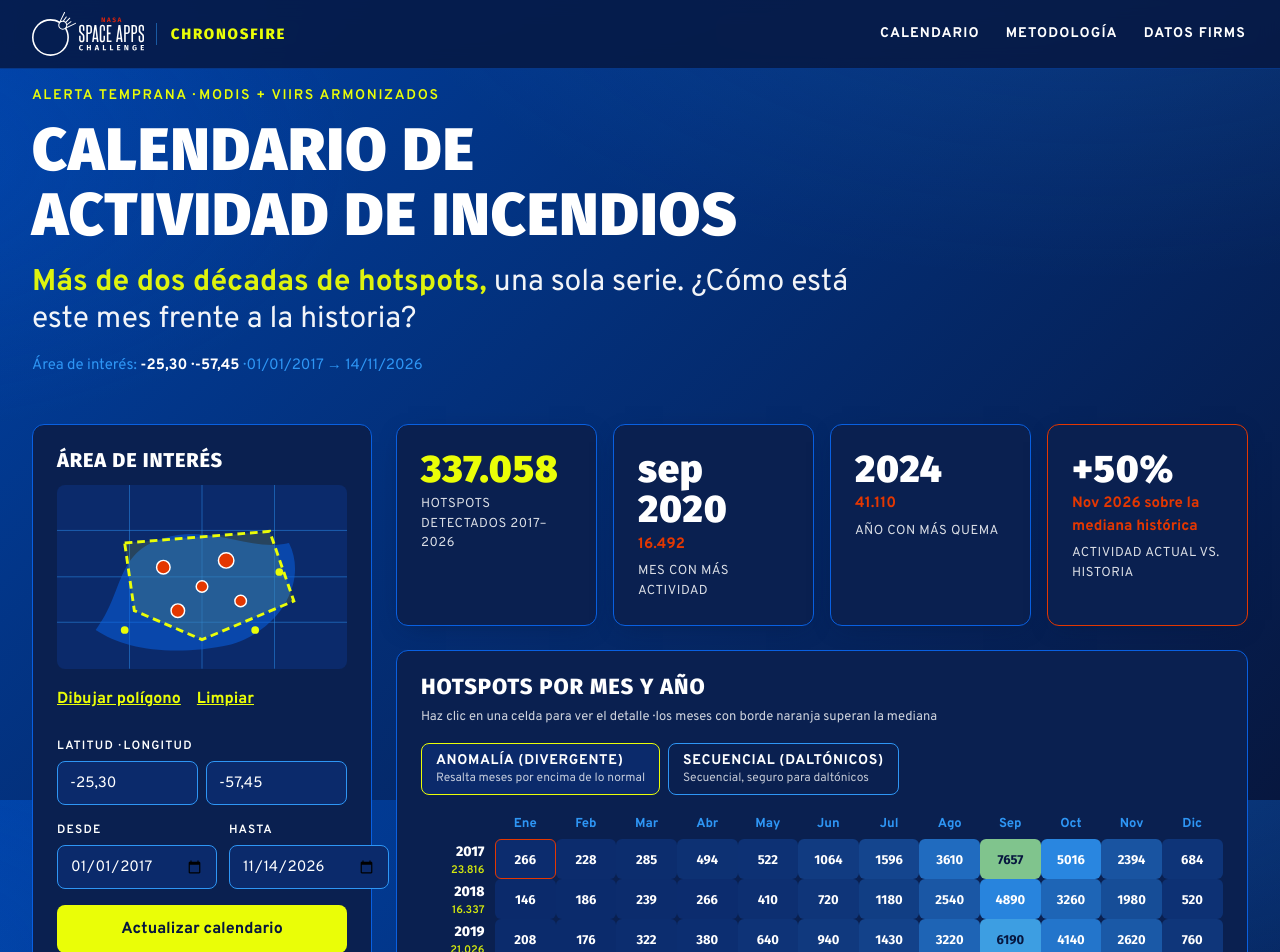
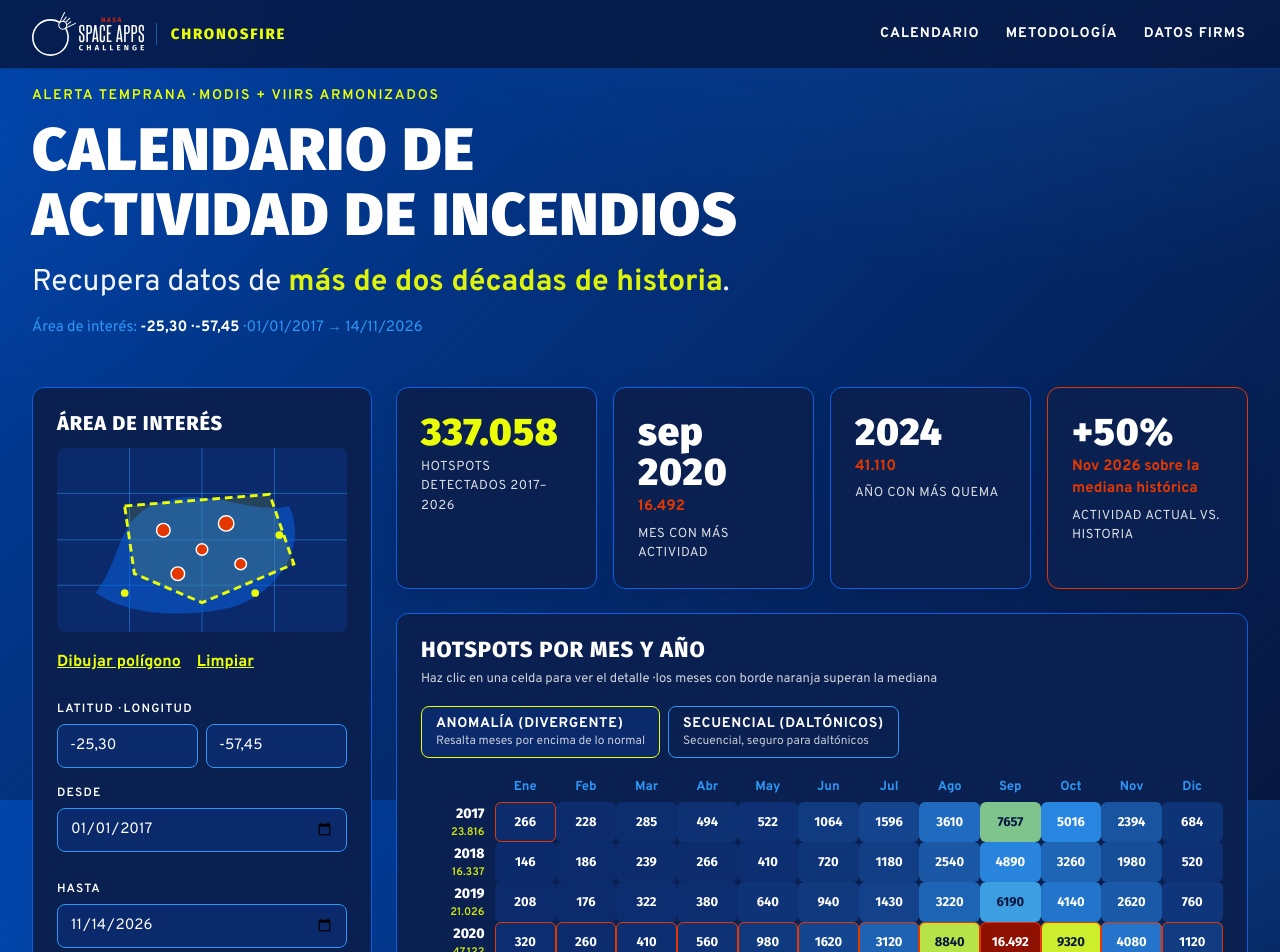
Before and after one commit to ileD524/Hackaton-NASA-Chronos_Fire, a Vue app in the folder ChronosFire/: page / in a window 1280 px wide. Shown: the top 952 px of the page. Built offline with nearby package versions, Linux system fonts and the light colour scheme.

Commit message:
Fix de los elementos de las fechas desbordando de la columna

```diff
--- a/ChronosFire/src/components/AreaOfInterest.vue
+++ b/ChronosFire/src/components/AreaOfInterest.vue
@@ -176,8 +176,8 @@ function applyRange() {
 }
 
 .field-row {
-  display: grid;
-  grid-template-columns: 1fr 1fr;
+  display: flex;
+  flex-direction: column;
   gap: var(--space-3);
 }
 
@@ -192,6 +192,7 @@ label {
 
 input {
   width: 100%;
+  min-width: 0;
   box-sizing: border-box;
   min-height: 44px;
   border-radius: var(--radius-sm);
--- a/ChronosFire/src/components/HeroSection.vue
+++ b/ChronosFire/src/components/HeroSection.vue
@@ -11,9 +11,12 @@ defineProps<{
     <h1 id="hero-title" class="hero-title">
       Calendario de<br />actividad de incendios
     </h1>
-    <p class="hero-sub">
+    <!--p class="hero-sub">
       <strong class="accent">Más de dos décadas de hotspots,</strong>
       una sola serie. ¿Cómo está este mes frente a la historia?
+    </p-->
+    <p class="hero-sub">
+      Recupera datos de <strong class="accent">más de dos décadas de historia</strong>.
     </p>
     <p v-if="region" class="hero-context">
       Área de interés: <strong>{{ region }}</strong> · {{ rangeLabel }}
```
